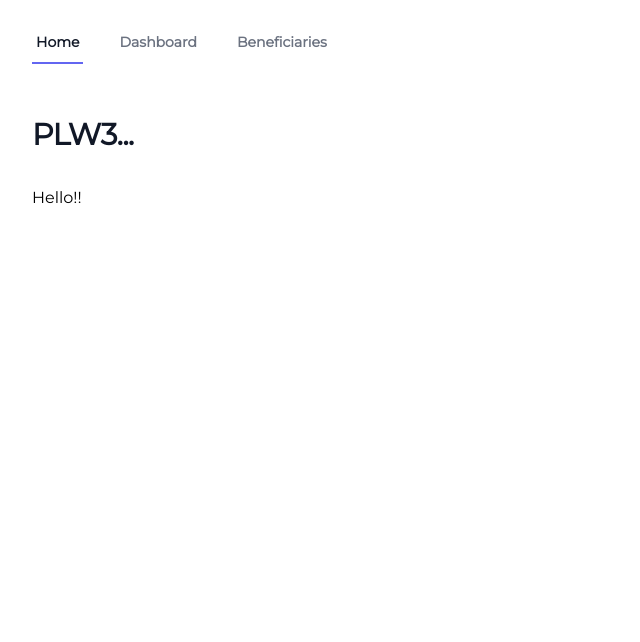
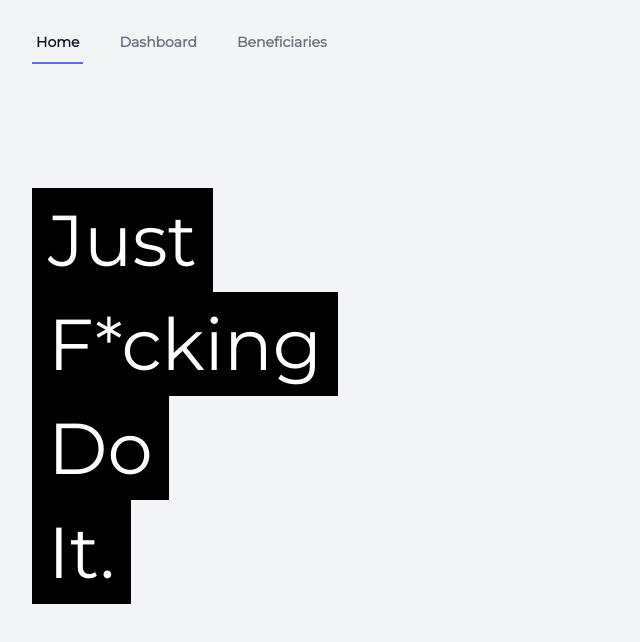
Before and after one commit to bartomolina/goalswei, a Next.js app in the folder app/: page / in a window 1280 px wide. Shown: the top 642 px of the page, without its empty margins (0-640 px from the left). Built offline with nearby package versions, Linux system fonts and the light colour scheme.

Commit message:
Updating layout

```diff
--- a/app/components/layout.tsx
+++ b/app/components/layout.tsx
@@ -13,7 +13,7 @@ const Layout = ({ children }: PropsWithChildren) => {
   return (
     <div className={`${montserrat.variable} font-sans min-h-full`}>
       <Nav />
-      <div className="py-10">{children}</div>
+      <div>{children}</div>
     </div>
   );
 };
--- a/app/pages/index.tsx
+++ b/app/pages/index.tsx
@@ -1,24 +1,30 @@
 import Head from "next/head";
+import Image from "next/image";
+import weightsPic from "../public/weights.jpg";
 
 export default function Home() {
   return (
     <>
       <Head>
-      <title>WAGMI - Home</title>
-        <meta name="description" content="Art Blocks x B.M." />
+        <title>WAGMI - Home</title>
+        <meta name="description" content="WAGMI" />
       </Head>
-      <header>
-        <div className="mx-auto max-w-7xl px-4 sm:px-6 lg:px-8">
-          <h1 className="text-3xl font-bold leading-tight tracking-tight text-gray-900">PLW3...</h1>
+      <div className="mx-auto max-w-7xl sm:px-6 lg:px-8">
+        <div className="px-4 py-8 sm:px-0">
+          <header className="pt-20">
+            <h1 className="text-7xl text-white">
+              <span className="inline-block bg-black p-4">Just</span>
+              <br />
+              <span className="inline-block bg-black p-4">F*cking</span>
+              <br />
+              <span className="inline-block bg-black p-4">Do</span>
+              <br />
+              <span className="inline-block bg-black p-4">It.</span>
+            </h1>
+          </header>
+          <main></main>
         </div>
-      </header>
-      <main>
-        <div className="mx-auto max-w-7xl sm:px-6 lg:px-8">
-          <div className="px-4 py-8 sm:px-0">
-            Hello!!
-          </div>
-        </div>
-      </main>
+      </div>
     </>
   );
 }
```
Also changed, not shown: app/pages/_document.tsx (+1 -1 lines).
